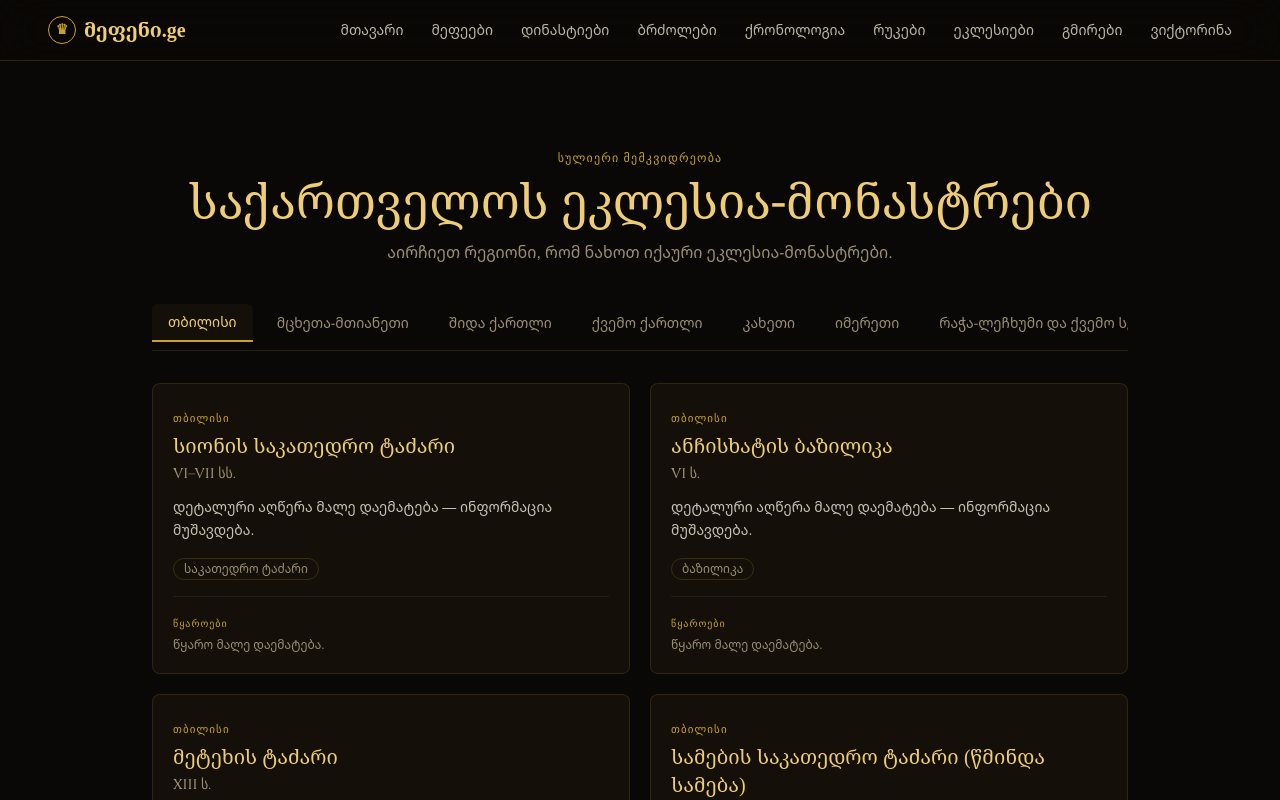
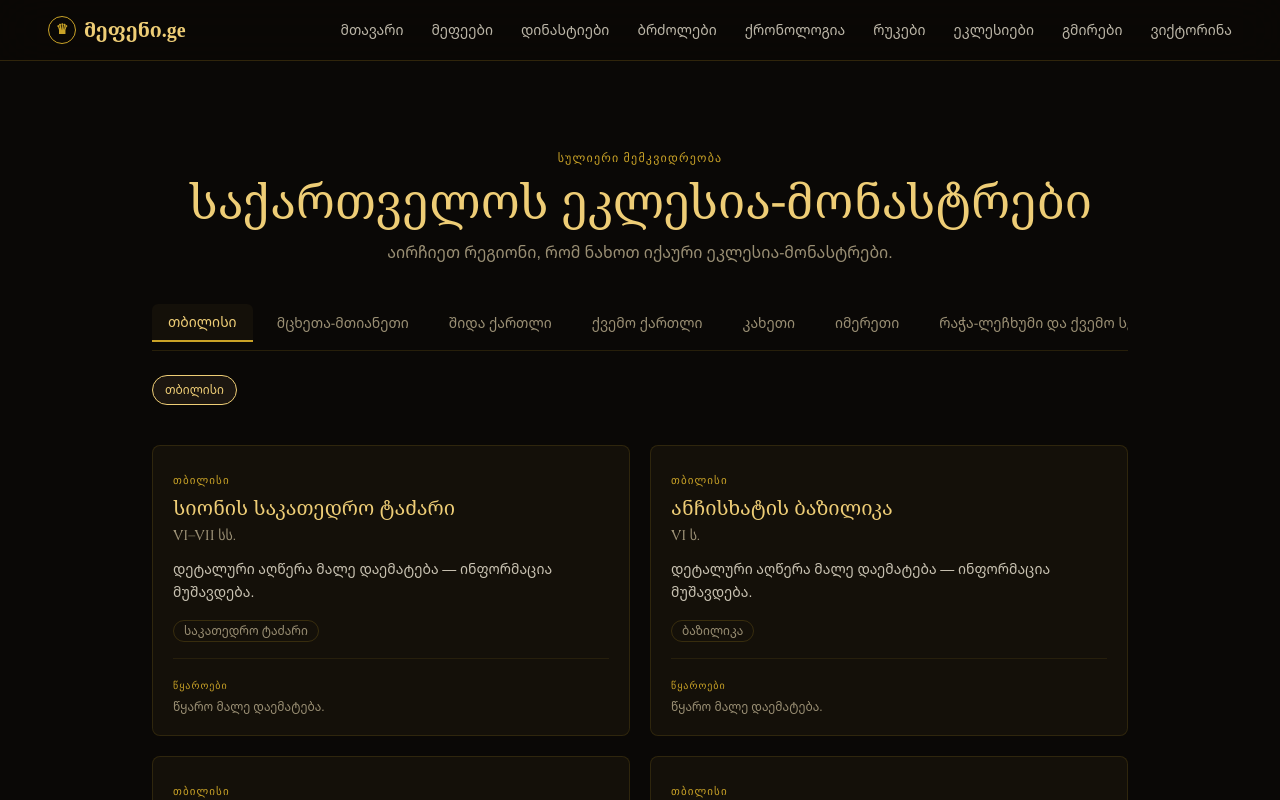
Before and after one commit to chkona/mefeni-com, a Next.js app: page /churches in a window 1280 px wide. Shown: the top 800 px of the page. Built offline with nearby package versions, Linux system fonts and the light colour scheme.

Commit message:
Update ChurchRegions.tsx

```diff
--- a/components/ChurchRegions.tsx
+++ b/components/ChurchRegions.tsx
@@ -1,26 +1,35 @@
 "use client";
 
-import { useState } from "react";
-import { REGIONS, getChurchesByRegion } from "@/lib/data/churches";
+import { useState, useEffect } from "react";
+import { REGIONS, getChurchesByRegion, getCitiesForRegion, getChurchesByCity } from "@/lib/data/churches";
 import ChurchCard from "@/components/ChurchCard";
 
 export default function ChurchRegions() {
   const availableRegions = REGIONS.filter(
     (r) => getChurchesByRegion(r).length > 0
   );
-  const [active, setActive] = useState<string>(availableRegions[0]);
-  const activeChurches = getChurchesByRegion(active);
+  const [activeRegion, setActiveRegion] = useState<string>(availableRegions[0]);
+  const cities = getCitiesForRegion(activeRegion);
+  const [activeCity, setActiveCity] = useState<string>(cities[0]);
+
+  // რეგიონის შეცვლისას პირველი ქალაქი აირჩევა ავტომატურად
+  useEffect(() => {
+    const newCities = getCitiesForRegion(activeRegion);
+    setActiveCity(newCities[0]);
+  }, [activeRegion]);
+
+  const activeChurches = getChurchesByCity(activeRegion, activeCity);
 
   return (
     <div>
       {/* რეგიონები — ერთ მწკრივში */}
-      <div className="flex gap-2 overflow-x-auto [-ms-overflow-style:none] [scrollbar-width:none] [&::-webkit-scrollbar]:hidden pb-2 mb-8 border-b border-gold/15">
+      <div className="flex gap-2 overflow-x-auto [-ms-overflow-style:none] [scrollbar-width:none] [&::-webkit-scrollbar]:hidden pb-2 mb-6 border-b border-gold/15">
         {availableRegions.map((region) => (
           <button
             key={region}
-            onClick={() => setActive(region)}
+            onClick={() => setActiveRegion(region)}
             className={`shrink-0 px-4 py-2 text-sm font-medium rounded-t-md whitespace-nowrap transition-colors ${
-              active === region
+              activeRegion === region
                 ? "text-goldBright border-b-2 border-gold bg-panel"
                 : "text-muted hover:text-ink"
             }`}
@@ -30,7 +39,24 @@ export default function ChurchRegions() {
         ))}
       </div>
 
-      {/* არჩეული რეგიონის ეკლესიები */}
+      {/* ქალაქები/მუნიციპალიტეტები არჩეულ რეგიონში */}
+      <div className="flex gap-2 overflow-x-auto [-ms-overflow-style:none] [scrollbar-width:none] [&::-webkit-scrollbar]:hidden pb-2 mb-8">
+        {cities.map((city) => (
+          <button
+            key={city}
+            onClick={() => setActiveCity(city)}
+            className={`shrink-0 px-3 py-1.5 text-xs font-medium rounded-full border whitespace-nowrap transition-colors ${
+              activeCity === city
+                ? "border-goldBright text-goldBright bg-panel2"
+                : "border-gold/20 text-muted hover:text-ink"
+            }`}
+          >
+            {city}
+          </button>
+        ))}
+      </div>
+
+      {/* არჩეული ქალაქის ეკლესიები */}
       <div className="grid sm:grid-cols-2 gap-5">
         {activeChurches.map((c) => (
           <ChurchCard key={c.slug} church={c} />
```
